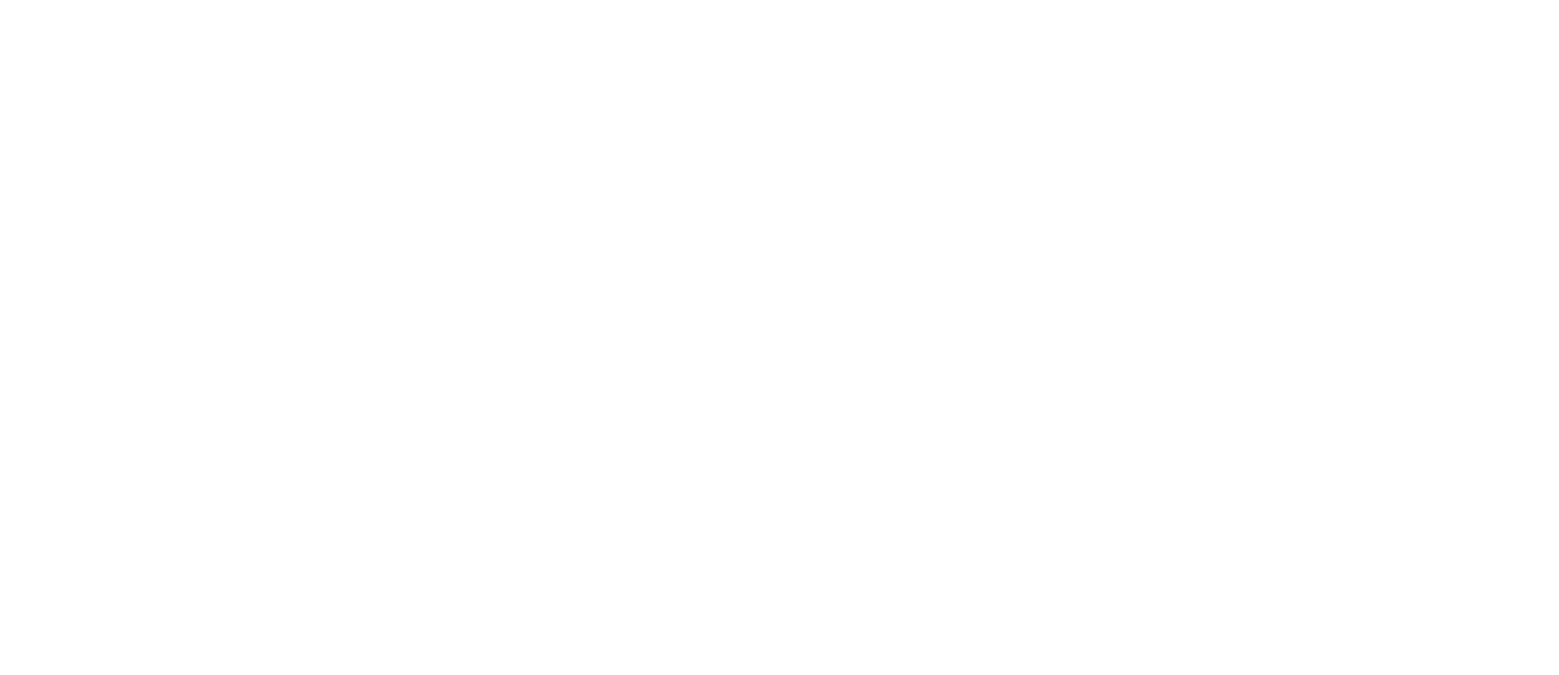
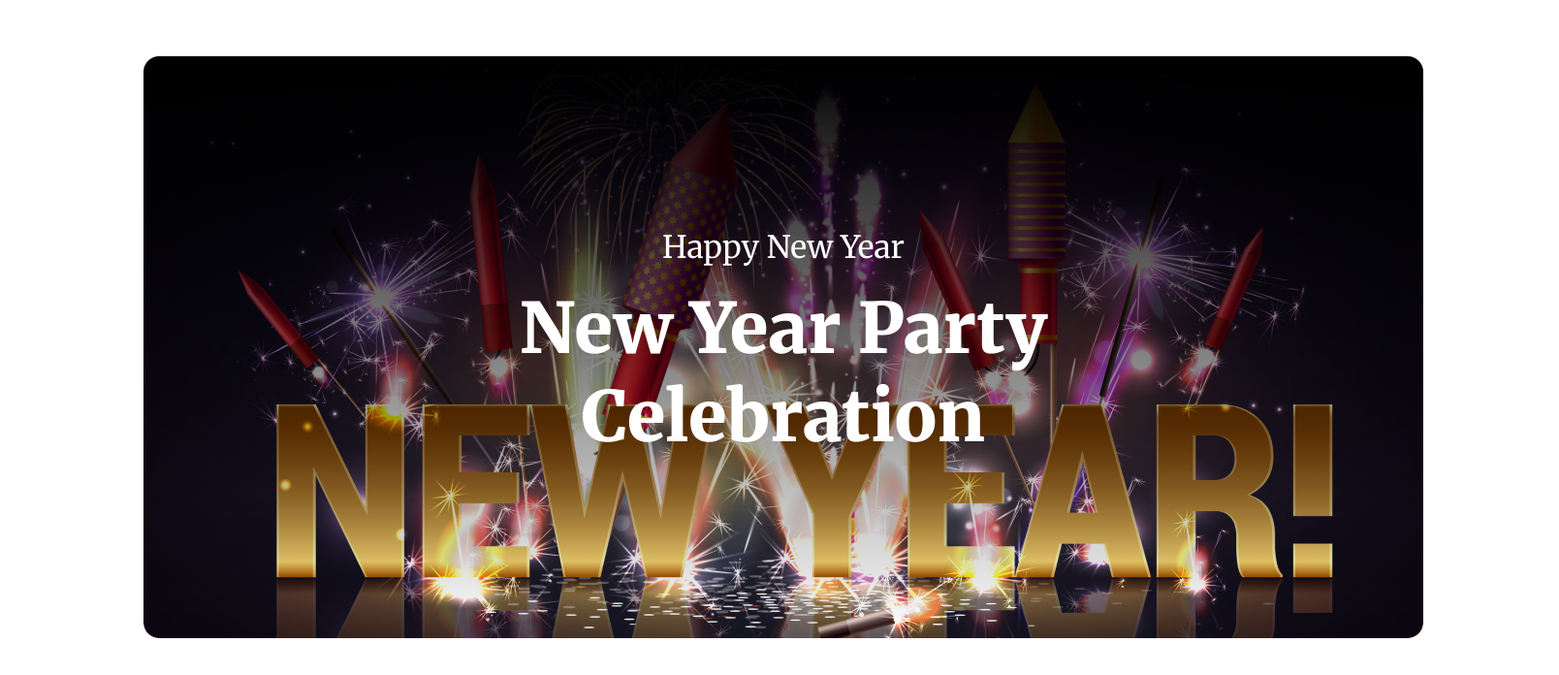
Before and after one commit to ShahnazFR/Assignment-1-by-Shahnaz, a plain HTML site: page index.html in a window 1280 px wide. Shown: the whole page at 97% size, 1608 px wide, since content can reach past the window. Drawn offline with Linux system fonts and the light colour scheme.

Commit message:
The first part is Done

```diff
--- a/index.html
+++ b/index.html
@@ -1,11 +1,33 @@
 <!DOCTYPE html>
 <html lang="en">
+
 <head>
     <meta charset="UTF-8">
     <meta name="viewport" content="width=device-width, initial-scale=1.0">
     <title>New Year New Me</title>
+    <link rel="preconnect" href="https://fonts.googleapis.com">
+    <link rel="preconnect" href="https://fonts.gstatic.com" crossorigin>
+    <link href="https://fonts.googleapis.com/css2?family=Merriweather:wght@400;700;900&display=swap" rel="stylesheet">
+    <link rel="stylesheet" href="styles/new.css">
 </head>
+
 <body>
+    <header>
 
+    </header>
+    <main>
+        <div class="start">
+            <div class="banner">
+                <div class="banner-title-style">
+                    <h3 class="banner-wish">Happy New Year</h3>
+                    <h2 class="banner-celebration">New Year Party Celebration</h2>
+                </div>
+            </div>
+        </div>
+    </main>
+    <footer>
+
+    </footer>
 </body>
+
 </html>
--- a/styles/new.css
+++ b/styles/new.css
@@ -0,0 +1,44 @@
+body {
+  font-family: Merriweather;
+}
+
+.start {
+  position: relative;
+  width: 1320px;
+  height: 600px;
+  padding: 50px 140px 150px 140px;
+  overflow: hidden;
+}
+
+.banner {
+  position: absolute;
+  top: 0;
+  left: 0;
+  width: 1320px;
+  height: 600px;
+  background: linear-gradient(rgba(0, 0, 0, 1), rgba(0, 0, 0, 0)),
+    url("../resources/Banner\ Image.png");
+  background-size: cover;
+  background-position: 50% 50%;
+  border-radius: 16px;
+  margin: 50px 140px 150px 140px;
+  background-repeat: no-repeat;
+}
+
+.banner-title-style {
+  text-align: center;
+  display: block;
+  color: #fff;
+}
+
+.banner-wish {
+  margin: 177px 530px 5px;
+  font-size: 32px;
+  font-weight: 400;
+}
+.banner-celebration {
+  width: 632px;
+  font-size: 72px;
+  font-weight: 900;
+  margin: 18px 344px 177px;
+}
```
